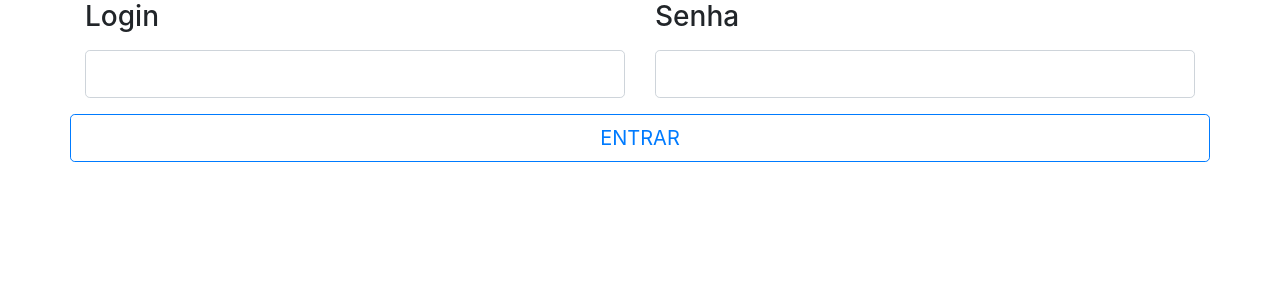
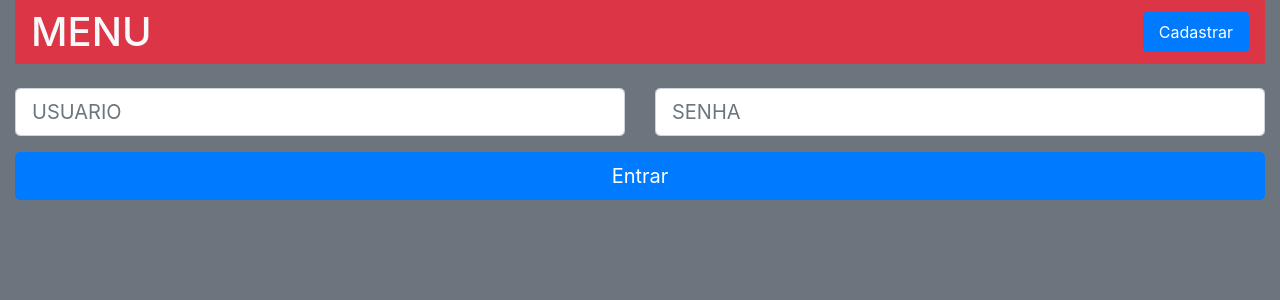
Before and after one commit to EduardoKn/Projeto-PHP, a PHP site: page / in a window 1280 px wide. Shown: the top 300 px of the page. Run offline with PHP 8.4, Linux system fonts and the light colour scheme.

Commit message:
Finalizando interface login

```diff
--- a/index.php
+++ b/index.php
@@ -10,24 +10,39 @@ and open the template in the editor.
         <title>Login</title>
         <link rel="stylesheet" href="https://stackpath.bootstrapcdn.com/bootstrap/4.3.1/css/bootstrap.min.css" integrity="sha384-ggOyR0iXCbMQv3Xipma34MD+dH/1fQ784/j6cY/iJTQUOhcWr7x9JvoRxT2MZw1T" crossorigin="anonymous">
     </head>
-    <body>
+    <body class="bg-secondary">
 
-        <div class="container">
+        <div class="container-fluid">
+
+            <nav class="navbar navbar-expend-lg bg-danger">
+                <h1 class="nav text-light">MENU</h1>
+
+                <ul class="nav nav-pills">
+                    <li class="nav-item">
+                        <a class="nav-link active" href="#">Cadastrar</a>
+                    </li>
+                </ul>
+            </nav>
+
             <div class="row">
                 <div class="col-xl-6">
-                    <form>
+                <form>
                         <div class="form-group">
-                            <label><h3>Login</h3></label>
-                            <input type="text" name="usuario" class="form-control form-control-lg" >
+                            <br>
+                            <input type="text" name="usuario" class="form-control form-control-lg" placeholder="USUARIO">
                         </div>
                 </div>
                 <div class="col-xl-6">
-                    <label><h3>Senha</h3></label>
-                    <input type="password" name="senha" class="form-control form-control-lg">
+                    <br>
+                    <input type="password" name="senha" class="form-control form-control-lg" placeholder="SENHA">
                 </div>
-                <input type="submit" class="btn btn-outline-primary btn-block btn-lg" name="enviar" value="ENTRAR">
+            </div>
+            <div class="row">
+                <div class="col-xl-12">
+                    <input type="submit" class="btn btn-primary btn-block btn-lg" name="enviar" value="Entrar">
+                </div>
+            </div>
                 </form>
-            </div>
         </div>
 
     </div>
```
